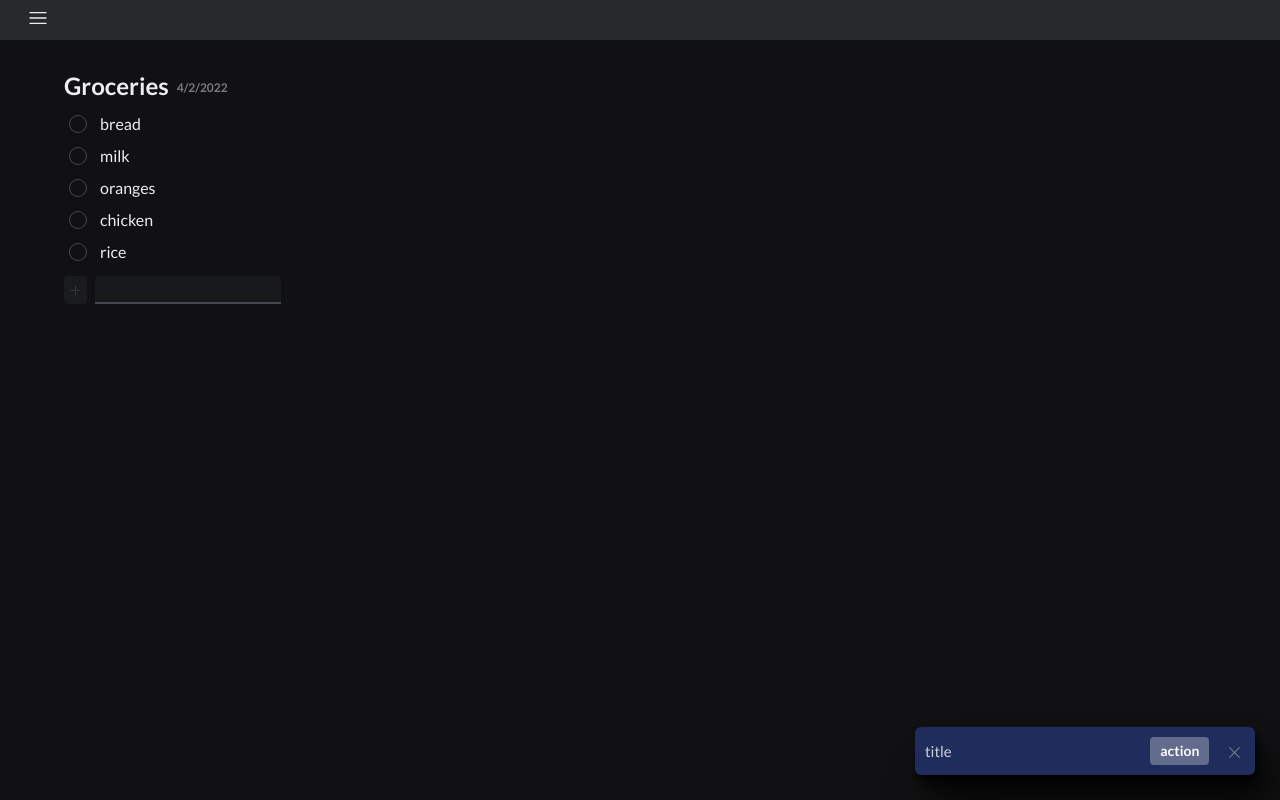
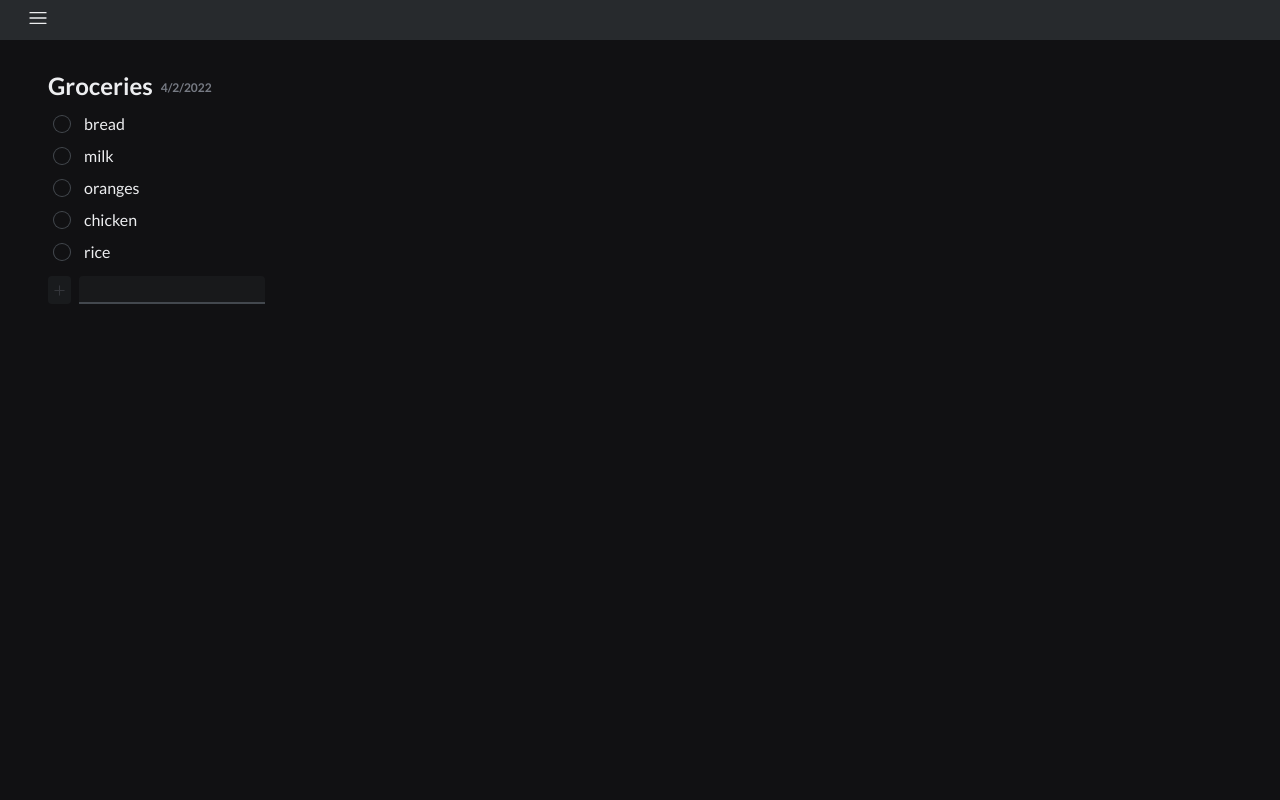
Before and after one commit to rileyKacmarynski/groceries, a React (Vite) app: page / in a window 1280 px wide. Built offline with nearby package versions, Linux system fonts and the light colour scheme.

Commit message:
Fix overflow issues

```diff
--- a/src/components/GroceryList/GroceryList.tsx
+++ b/src/components/GroceryList/GroceryList.tsx
@@ -23,6 +23,7 @@ const Ul = styled('ul', {
 	// reset
 	padding: 0,
 	listStyle: 'none',
+	zIndex: 1,
 
 	color: '$slate12',
 	// borderBottom: '1px solid $colors$slate7',
@@ -50,6 +51,10 @@ const ContentHeader = styled('div', {
 	display: 'flex',
 	alignItems: 'center',
 	gap: '$space$2',
+	position: 'sticky',
+	top: 0,
+	backgroundColor: '$colors$slate1',
+	zIndex: 2,
 })
 
 function GroceryList({
--- a/src/components/ui/Layout/Layout.tsx
+++ b/src/components/ui/Layout/Layout.tsx
@@ -2,20 +2,31 @@ import type React from 'react'
 import Header from '../Header'
 import styled, { darkTheme } from '../theme'
 
-const Main = styled('main', {
-	paddingTop: '$space$8',
-	// px: '$space$6',
+const StyledLayout = styled('div', {
+	height: '100vh',
+	backgroundColor: '$slate1',
+	color: '$slate12',
+	display: 'flex',
+	flexDirection: 'column',
+	overflow: 'hidden',
 })
 
 const Content = styled('div', {
-	paddingTop: '$space$6',
-	px: '$space$10',
+	flexGrow: 1,
+	display: 'flex',
+	flexDirection: 'column',
+	overflow: 'hidden',
 })
 
-const StyledLayout = styled('div', {
-	minHeight: '100vh',
-	backgroundColor: '$slate1',
-	color: '$slate12',
+const Main = styled('main', {
+	px: '$space$9',
+	marginTop: 'calc($space$6 + $space$8)',
+	paddingBottom: '$space$6',
+	flexGrow: 1,
+	position: 'relative',
+	overflow: 'hidden auto',
+	display: 'flex',
+	flexDirection: 'column',
 })
 
 const Layout: React.FC<{ children: React.ReactNode }> = ({ children }) => (
--- a/src/components/ui/baseLibrary/Alert/Alert.tsx
+++ b/src/components/ui/baseLibrary/Alert/Alert.tsx
@@ -20,12 +20,7 @@ export interface AlertProps {
 	}
 }
 
-const Alert: React.FC<AlertProps> = ({
-	title,
-	description,
-	action,
-	removeAlert,
-}) => {
+const Alert: React.FC<AlertProps> = ({ title, action, removeAlert }) => {
 	const [isOpen, setIsOpen] = useState(true)
 
 	const onRemove = (open: boolean) => {
@@ -34,7 +29,7 @@ const Alert: React.FC<AlertProps> = ({
 	}
 
 	return (
-		<Toast open onOpenChange={onRemove}>
+		<Toast open={isOpen} onOpenChange={onRemove}>
 			<ToastTitle>{title}</ToastTitle>
 			{/* <ToastDescription>{description}</ToastDescription> */}
 			{action && (
@@ -42,9 +37,10 @@ const Alert: React.FC<AlertProps> = ({
 					<Button
 						css={{
 							marginRight: '15px',
-							height: '$space$6',
+							height: '$space$5',
 							backgroundColor: '$colors$whiteA5',
 							color: '$colors$slate1',
+							fontSize: '$fontSizes$1',
 							fontWeight: 700,
 
 							'&:hover': {
--- a/src/components/ui/baseLibrary/Toast/Toast.tsx
+++ b/src/components/ui/baseLibrary/Toast/Toast.tsx
@@ -27,7 +27,7 @@ const StyledViewport = styled(ToastPrimitive.Viewport, {
 	flexDirection: 'column',
 	padding: VIEWPORT_PADDING,
 	gap: 10,
-	width: 390,
+	width: 340,
 	maxWidth: '100vw',
 	margin: 0,
 	listStyle: 'none',
--- a/src/index.css
+++ b/src/index.css
@@ -46,7 +46,7 @@ html,
 body {
 	height: 100%;
 	font-family: Lato, sans-serif;
-	overflow: none;
+	overflow: hidden;
 }
 
 /*
--- a/src/pages/Home.tsx
+++ b/src/pages/Home.tsx
@@ -5,7 +5,6 @@ import {
 } from 'api/groceryClient'
 import type { GroceryItem } from 'components/GroceryList'
 import GroceryList from 'components/GroceryList'
-import Alert from 'components/ui/baseLibrary/Alert'
 import { useEffect, useState } from 'react'
 
 export default function Home() {
@@ -42,24 +41,11 @@ export default function Home() {
 	}
 
 	return (
-		<>
-			{/* <AlertTester /> */}
-			<Alert
-				title='title'
-				description='this is a longer description'
-				removeAlert={() => {}}
-				action={{
-					actionText: 'action',
-					altActionText: 'alt action',
-					actionFn: () => {},
-				}}
-			/>
 		<GroceryList
 			groceryItems={items}
 			removeGroceryItem={removeItem}
 			createGroceryItem={addItem}
 			reorderGroceryItems={reorderItems}
 		/>
-		</>
 	)
 }
```
Lines whose indentation alone changed are shown as unchanged.
